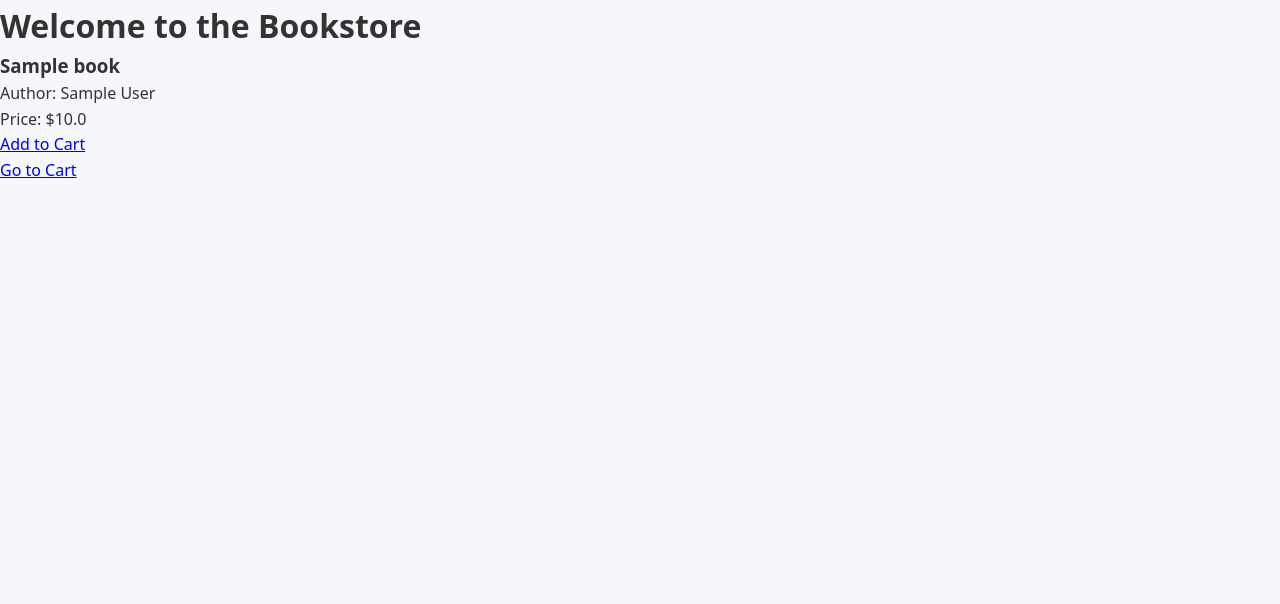
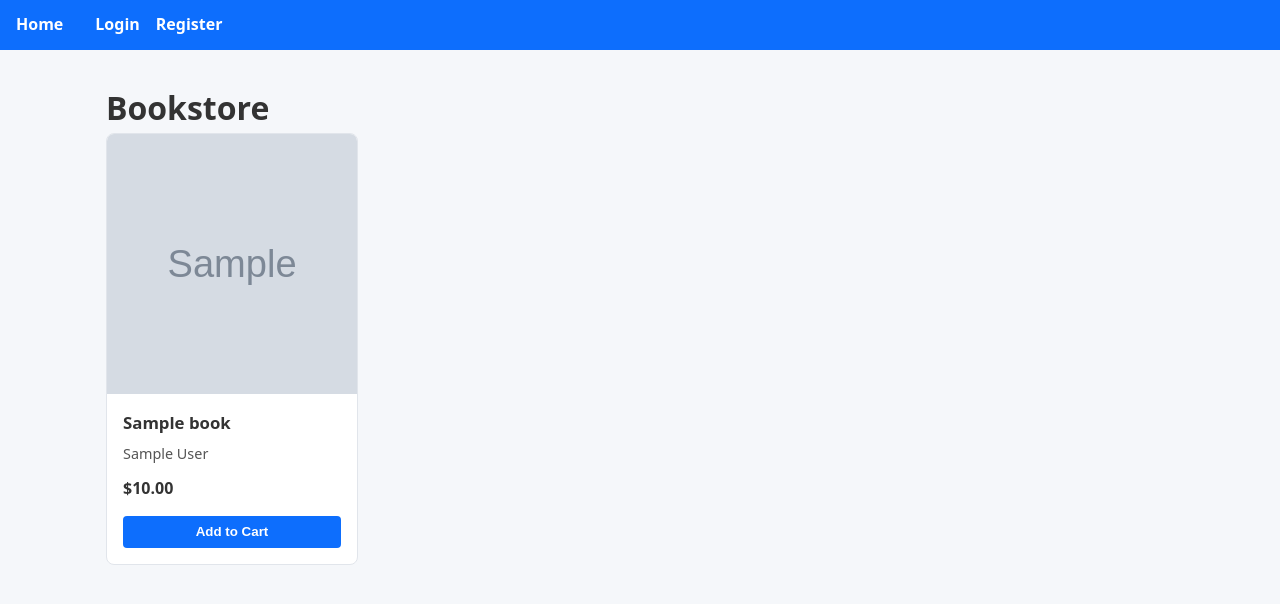
Before and after one commit to Hunt3r0x/FCIS-ECOMMERCEC, a Flask app: page / in a window 1280 px wide. Shown: the top 604 px of the page. Run offline with Flask 3, Linux system fonts and the light colour scheme; tables that the repository leaves empty hold one stand-in row (values such as "Sample post"); grey boxes marked "Sample" are stand-in pictures.

Commit message:
index.html: Home page template with book cards and random covers

```diff
--- a/templates/index.html
+++ b/templates/index.html
@@ -1,21 +1,18 @@
-<!DOCTYPE html>
-<html>
-<head>
-    <title>Bookstore - Home</title>
-    <link rel="stylesheet" href="{{ url_for('static', filename='styles.css') }}">
-</head>
-<body>
-    <h1>Welcome to the Bookstore</h1>
-    <ul>
-        {% for book in books %}
-            <li>
-                <h3>{{ book[1] }}</h3>
-                <p>Author: {{ book[2] }}</p>
-                <p>Price: ${{ book[3] }}</p>
-                <a href="{{ url_for('add_to_cart', book_id=book[0]) }}">Add to Cart</a>
-            </li>
-        {% endfor %}
-    </ul>
-    <a href="{{ url_for('cart') }}">Go to Cart</a>
-</body>
-</html>
+{% extends "base.html" %}
+{% block content %}
+<h1>Bookstore</h1>
+<div class="grid">
+    {% for b in books %}
+    <div class="card">
+        <img src="{{ url_for('static', filename=b[4]) if b[4]
+          else url_for('static', filename='imgs/placeholder.jpg') }}">
+        <div class="body">
+            <h3>{{ b[1] }}</h3>
+            <p class="author">{{ b[2] }}</p>
+            <div class="price">${{ '%.2f'|format(b[3]) }}</div>
+            <a href="{{ url_for('add_to_cart', book_id=b[0]) }}"><button>Add to Cart</button></a>
+        </div>
+    </div>
+    {% endfor %}
+</div>
+{% endblock %}
```
